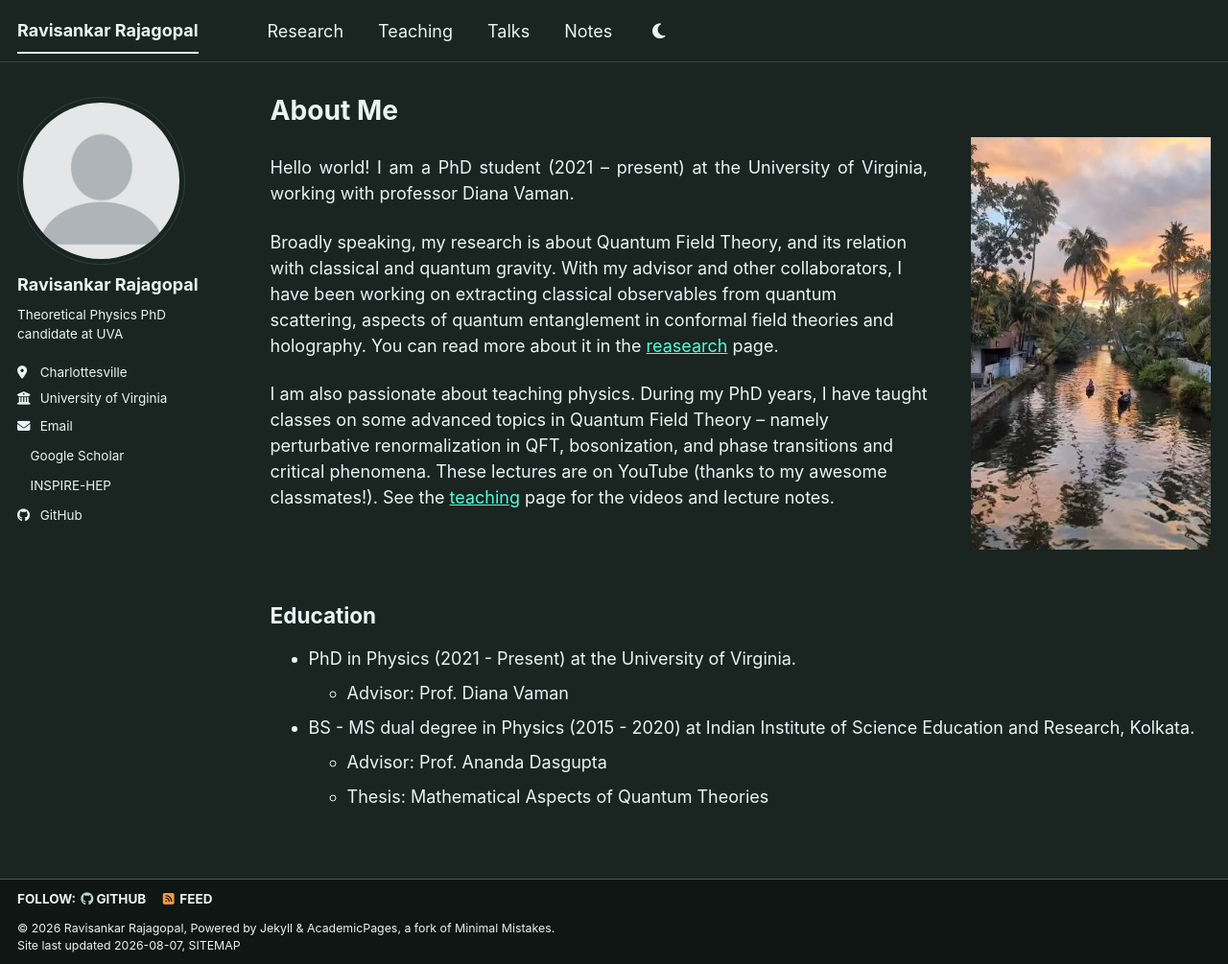
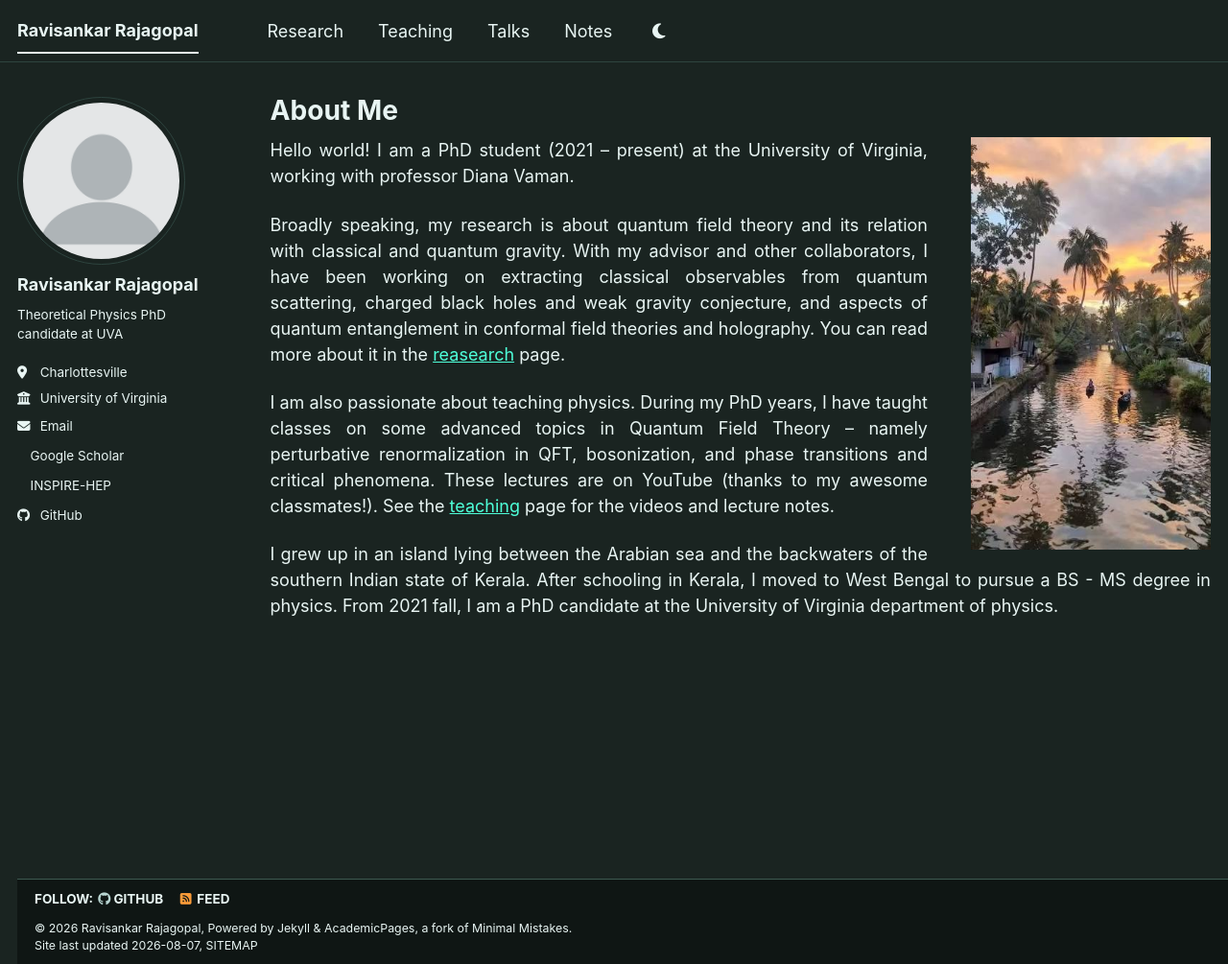
Before and after one commit to ravisankar712/ravisankar712.github.io, a Jekyll site: the page built from _pages/about.html, in a window 1280 px wide and 1005 px high. Shown: the whole window at 96% size. Built offline with Jekyll 4.4.1, drawn with Linux system fonts in a browser that asks for light colours; a style sheet for code colours, icons or effects is not loaded.

Commit message:
Update about.html

```diff
--- a/_pages/about.html
+++ b/_pages/about.html
@@ -8,16 +8,18 @@ redirect_from:
   - /about.html
 ---
 
+<div class="page__content">
 <div style="overflow: hidden;">
   <img src="/images/ekd.jpeg" style="float: right; margin: 0 0 10px 45px; width: 250px;">
   <p style="text-align: justify;">
-    Hello world! I am a PhD student (2021 – present) at the University of Virginia, working with professor Diana Vaman.
-<p>
-Broadly speaking, my research is about Quantum Field Theory, and its relation with classical and quantum gravity.
-With my advisor and other collaborators, I have been working on extracting classical observables from quantum scattering,
-aspects of quantum entanglement in conformal field theories and holography. You can read more about it in the <a href="/teaching/">reasearch</a> page.
+Hello world! I am a PhD student (2021 – present) at the University of Virginia, working with professor Diana Vaman.
+<p style="text-align: justify;">
+Broadly speaking, my research is about quantum field theory and its relation with classical and quantum gravity.
+With my advisor and other collaborators, I have been working on extracting classical observables from quantum scattering, charged
+  black holes and weak gravity conjecture, and aspects of quantum entanglement in conformal field theories and holography.
+  You can read more about it in the <a href="/teaching/">reasearch</a> page.
 </p>
-<p>
+<p style="text-align: justify;">
 I am also passionate about teaching physics. During my PhD years,
 I have taught classes on some advanced topics in
 Quantum Field Theory – namely perturbative renormalization in QFT,
@@ -25,6 +27,11 @@ bosonization, and phase transitions and critical phenomena.
 These lectures are on YouTube (thanks to my awesome classmates!).
 See the <a href="/teaching/">teaching</a> page for the videos and lecture notes.
 </p>
+  <p style="text-align: justify;">
+    I grew up in an island lying between the Arabian sea and the backwaters of the southern Indian state of Kerala.
+    After schooling in Kerala, I moved to West Bengal to pursue a BS - MS degree in physics. From 2021 fall, I am a PhD candidate at the
+    University of Virginia department of physics.
+  </p>
   </p>
 </div>
 
@@ -56,7 +63,7 @@ See the <a href="/teaching/">teaching</a> page for the videos and lecture notes.
 
 </div> -->
 
-<h2>Education</h2>
+<!-- <h2>Education</h2>
 <ul>
   <li>
     PhD in Physics (2021 - Present) at the University of Virginia.
@@ -72,3 +79,4 @@ See the <a href="/teaching/">teaching</a> page for the videos and lecture notes.
     </ul>
   </li>
 </ul>
+</div> -->
```
